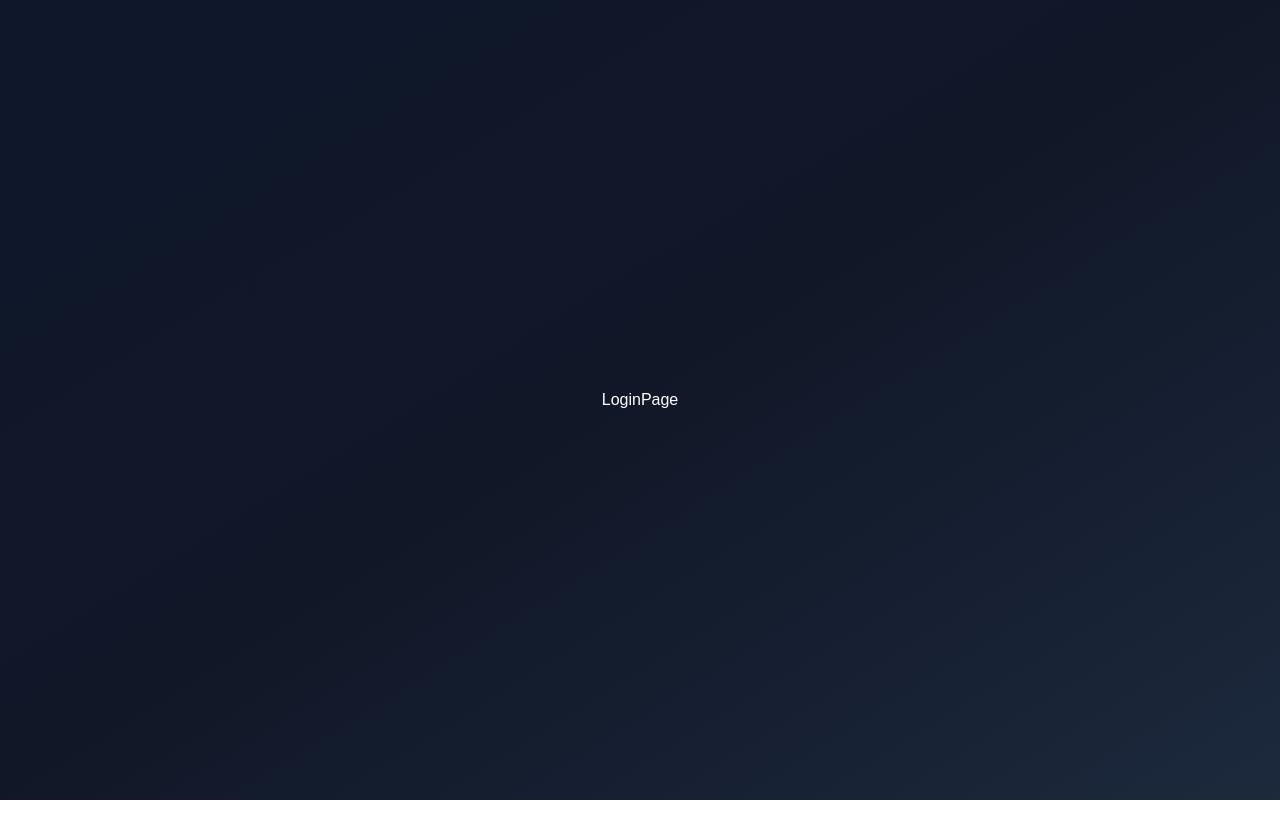
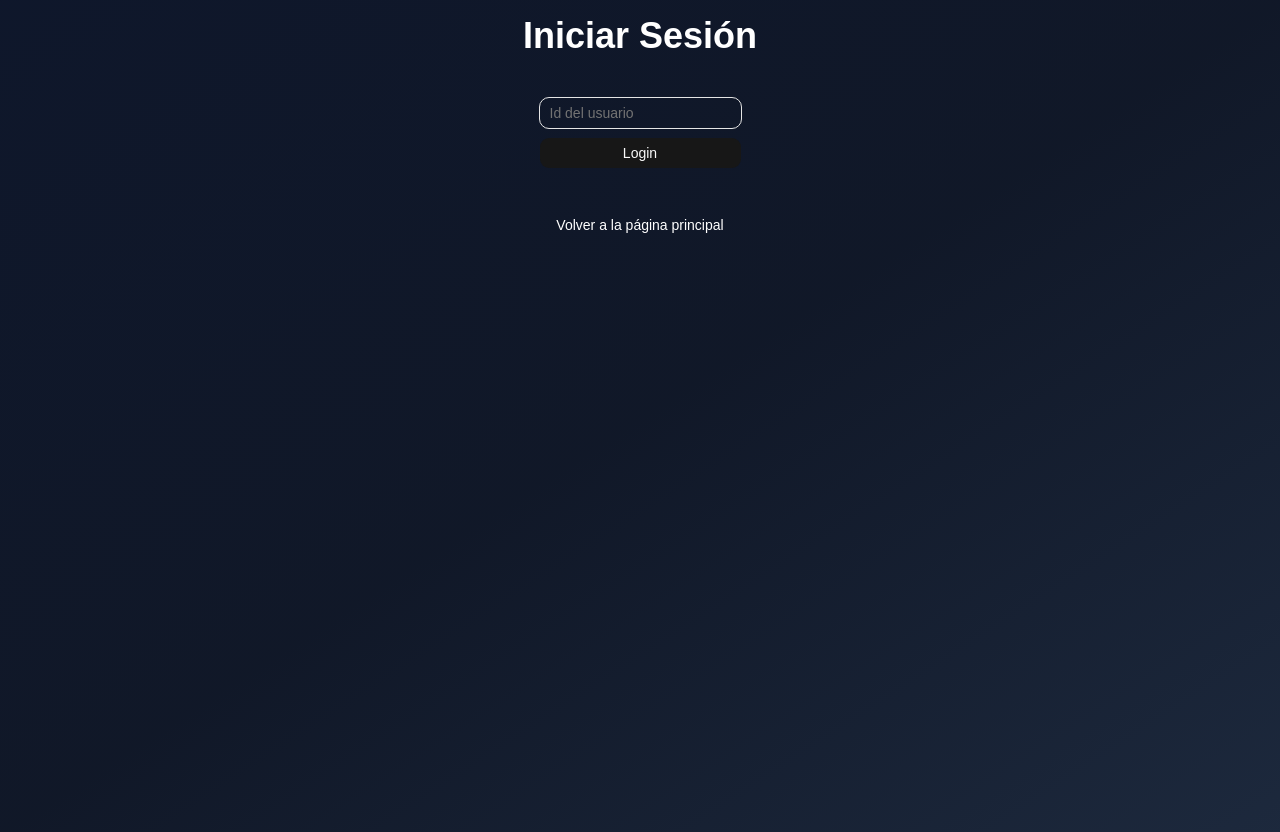
Before and after one commit to SebJoq21/Hooks-App, a React (Vite) app: page /login in a window 1280 px wide. Before the commit the page ends 800 px from the top, so only its background shows below. Built offline with nearby package versions, Linux system fonts and the light colour scheme.

Commit message:
Creación de las pages de 09-useContext

```diff
--- a/src/09-useContext/pages/about/AboutPage.tsx
+++ b/src/09-useContext/pages/about/AboutPage.tsx
@@ -1,5 +1,15 @@
+import { Link } from "react-router"
+
 export const AboutPage = () => {
   return (
-    <div>AboutPage</div>
+    <div className="flex flex-col items-center justify-center min-h-screen">
+      <h1 className="text-4xl font-bond">Página sobre mi</h1>
+      <hr/>
+
+      <div className="flex flex-col gap-2">
+        <Link to="/profile" className="hover:text-blue-500 underline text-2xl">Perfil</Link>
+        <Link to="/login" className="hover:text-blue-500 underline text-2xl">Iniciar Sesión</Link>
+      </div>
+    </div>
   )
 }
--- a/src/09-useContext/pages/auth/LoginPage.tsx
+++ b/src/09-useContext/pages/auth/LoginPage.tsx
@@ -1,6 +1,21 @@
+import { Button } from "@/components/ui/button"
+import { Input } from "@/components/ui/input"
+import { Link } from "react-router"
 
 export const LoginPage = () => {
   return (
-    <div>LoginPage</div>
+    <div className="flex flex-col items-center min-h-screen">
+      <h1 className="text-4xl font-bold">Iniciar Sesión</h1>
+      <hr/>
+
+      <form className="flex flex-col gap-2 my-10">
+        <Input type="number" placeholder="Id del usuario"/>
+
+        <Button type="submit">Login</Button>
+      </form>
+
+      <Link to="/about"><Button variant="ghost">Volver a la página principal</Button></Link>
+
+    </div>
   )
 }
--- a/src/09-useContext/pages/profile/ProfilePage.tsx
+++ b/src/09-useContext/pages/profile/ProfilePage.tsx
@@ -1,6 +1,14 @@
+import { Button } from "@/components/ui/button"
 
 export const ProfilePage = () => {
   return (
-    <div>ProfilePage</div>
+    <div className="flex flex-col items-center justify-center min-h-screen">
+      <h1 className="text-4xl">Perfil del Usuario</h1>
+      <hr/>
+
+      <pre className="my-4">{JSON.stringify({}, null, 2)}</pre>
+
+      <Button variant='destructive'>Salir</Button>
+    </div>
   )
 }
--- a/src/components/ui/button.tsx
+++ b/src/components/ui/button.tsx
@@ -3,7 +3,7 @@
 import { cn } from "cn"
 
 const buttonVariants = cva(
-  "group/button inline-flex shrink-0 items-center justify-center rounded-lg border border-transparent bg-clip-padding text-sm font-medium whitespace-nowrap transition-all outline-none select-none focus-visible:border-ring focus-visible:ring-3 focus-visible:ring-ring/50 active:not-aria-[haspopup]:translate-y-px disabled:pointer-events-none disabled:opacity-50 aria-invalid:border-destructive aria-invalid:ring-3 aria-invalid:ring-destructive/20 dark:aria-invalid:border-destructive/50 dark:aria-invalid:ring-destructive/40 [&_svg]:pointer-events-none [&_svg]:shrink-0 [&_svg:not([class*='size-'])]:size-4",
+  "group/button inline-flex cursor-pointer shrink-0 items-center justify-center rounded-lg border border-transparent bg-clip-padding text-sm font-medium whitespace-nowrap transition-all outline-none select-none focus-visible:border-ring focus-visible:ring-3 focus-visible:ring-ring/50 active:not-aria-[haspopup]:translate-y-px disabled:pointer-events-none disabled:opacity-50 aria-invalid:border-destructive aria-invalid:ring-3 aria-invalid:ring-destructive/20 dark:aria-invalid:border-destructive/50 dark:aria-invalid:ring-destructive/40 [&_svg]:pointer-events-none [&_svg]:shrink-0 [&_svg:not([class*='size-'])]:size-4",
   {
     variants: {
       variant: {
```
